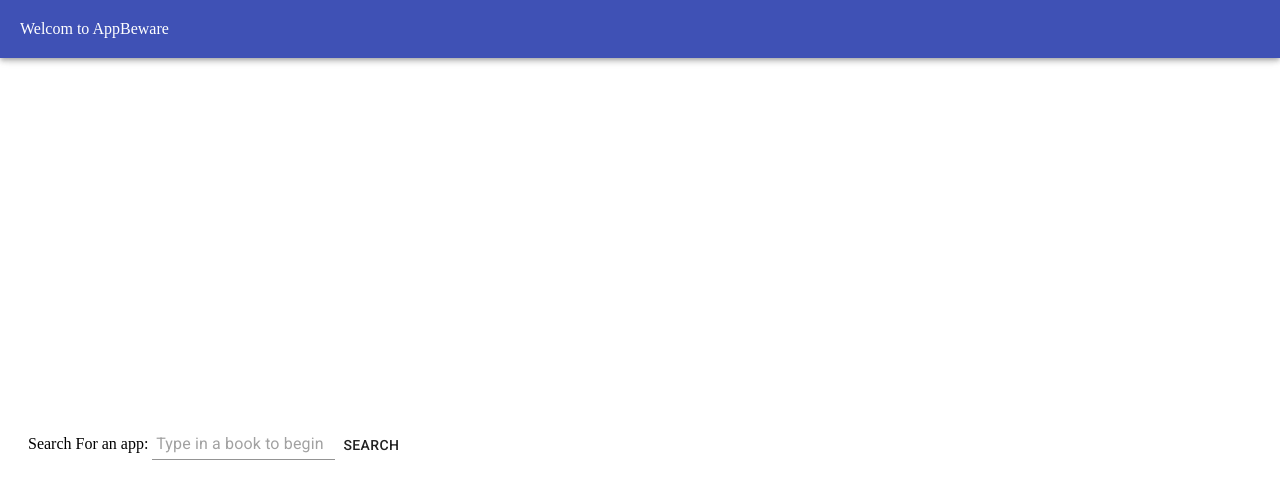
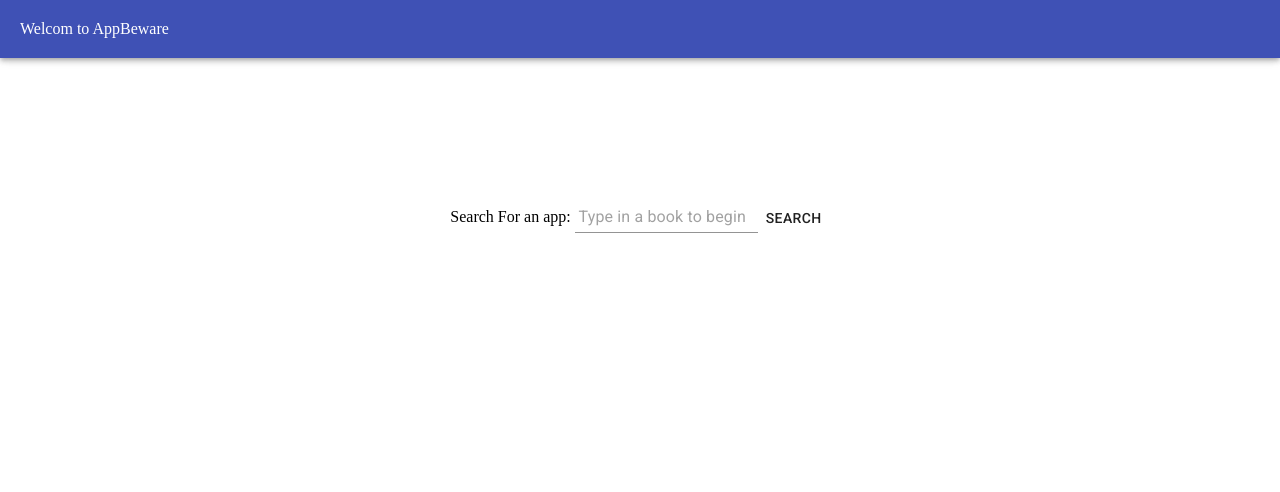
Before and after one commit to JAE-S/AppBeware, a React (Create React App) app in the folder client/: page /homepage in a window 1280 px wide. Shown: the top 492 px of the page. Built offline with nearby package versions, Linux system fonts and the light colour scheme.

Commit message:
minor styling changes

```diff
--- a/client/public/index.html
+++ b/client/public/index.html
@@ -2,6 +2,11 @@
 <html lang="en">
   <head>
     <meta charset="utf-8" />
+    <meta name="google-signin-client_id" content="849437079360-vnf84og0sq4v6ukn6u48mun3tjld9i8p.apps.googleusercontent.com">
+    <script
+    src="https://code.jquery.com/jquery-3.4.1.min.js"
+    integrity="sha256-CSXorXvZcTkaix6Yvo6HppcZGetbYMGWSFlBw8HfCJo="
+    crossorigin="anonymous"></script>
     <link rel="icon" href="%PUBLIC_URL%/favicon.ico" />
     <meta name="viewport" content="width=device-width, initial-scale=1" />
     <meta name="theme-color" content="#000000" />
@@ -23,6 +28,6 @@
   <body>
 
     <div id="root"></div>
-
+    <script src="https://apis.google.com/js/platform.js?onload=renderButton" async defer></script>
   </body>
 </html>
--- a/client/src/App.css
+++ b/client/src/App.css
@@ -8,7 +8,7 @@
   }
 
   body {
-    overflow: hidden;
+    margin: 0 auto;
     min-height: 100vh;
     display: flex;
     flex-direction: column;
--- a/client/src/App.js
+++ b/client/src/App.js
@@ -14,6 +14,7 @@
 
 // Import CSS
 // =========================================================
+import "./App.css"
 
 // App
 // =========================================================
@@ -21,12 +22,10 @@ function App() {
   return (
     <Router>
        <Nav />
-       <Wrapper>
-        <Switch>
-            <Route exact path="/" component={Form} />
-            <Route exact path="/homepage" component={Homepage} />
-        </Switch>
-       </Wrapper>
+          <Switch>
+              <Route exact path="/" component={Form} />
+              <Route exact path="/homepage" component={Homepage} />
+          </Switch>
     </Router>
   )
 }
--- a/client/src/components/SearchBar/index.js
+++ b/client/src/components/SearchBar/index.js
@@ -1,8 +1,10 @@
 import React from "react";
 import {Input, Button} from '@material-ui/core';
+import "./style.css"
 
 function SearchBar(props) {
     return (
+        <div className="formStyle">
         <form>
             <label htmlFor="search">Search For an app: </label>
             <Input
@@ -11,12 +13,6 @@ function SearchBar(props) {
                 type="text"
                 placeholder=" Type in a book to begin"
                 id="search"
-
-                style={{
-                    margin: '0 auto',
-                    maxWidth: 800,
-                    marginTop: 200
-                }}
             />
             <Button
                 type="submit"
@@ -25,6 +21,7 @@ function SearchBar(props) {
                 Search
             </Button>
         </form>
+        </div>
     )
 }
 
--- /dev/null
+++ b/client/src/components/SearchBar/style.css
@@ -0,0 +1,6 @@
+.formStyle {
+    margin: 0 auto;
+    max-width: 800px;
+    margin-top: 200px;
+    text-align: center;
+}
--- a/client/src/components/Wrapper/index.js
+++ b/client/src/components/Wrapper/index.js
@@ -4,11 +4,8 @@ import "./style.css";
 
 function Wrapper(props) {
 
-    const wrapper = {
-        padding: 20
-    }
 
-    return <main style={ wrapper } {...props} >
+    return <main className="wrapper" {...props} >
     {props.children}
     </main>
 }
--- a/client/src/components/Wrapper/style.css
+++ b/client/src/components/Wrapper/style.css
@@ -1,8 +1,8 @@
 .wrapper {
-    max-width: 1200px;
+    margin: 0 auto;
+    max-width: 1000px;
     width: 100%;
     position: relative;
     flex-grow: 1;
     z-index: 1;
-    margin: 0 auto;
    }
--- a/client/src/pages/Homepage.js
+++ b/client/src/pages/Homepage.js
@@ -1,13 +1,16 @@
 import React from "react";
 
 import SearchAppAnnie from "../components/SearchAppAnnie"
+import Wrapper from "../components/Wrapper"
 
 function Homepage() {
 
     return (
-        <div style={{ marginTop: 200}}>
-            <SearchAppAnnie/>
-        </div>
+        <Wrapper>
+
+            <SearchAppAnnie />
+
+        </Wrapper>
     )
 }
 
```
